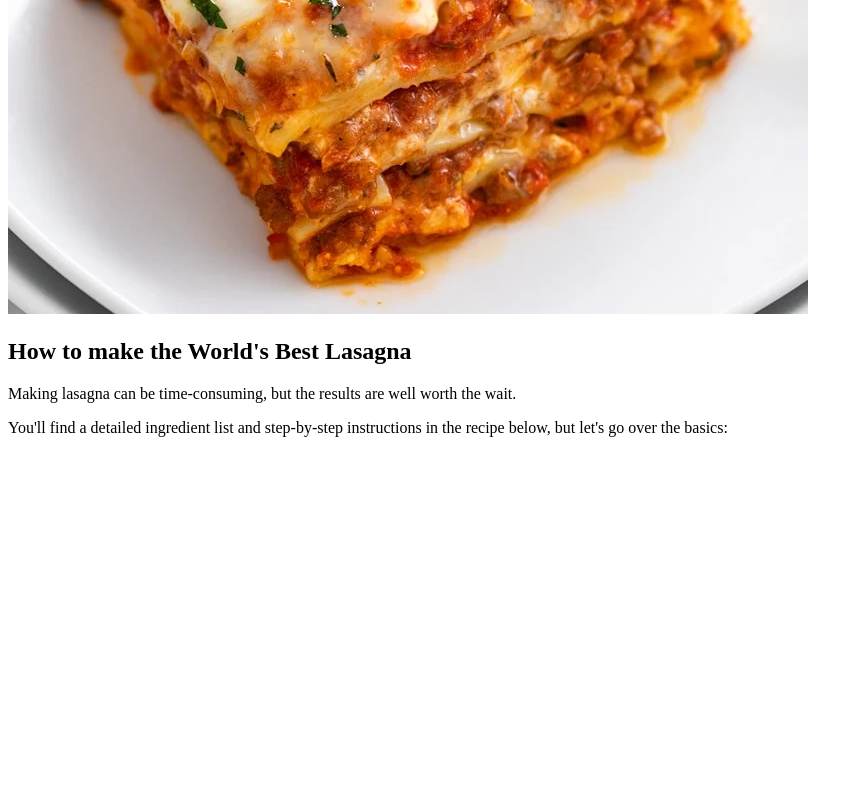
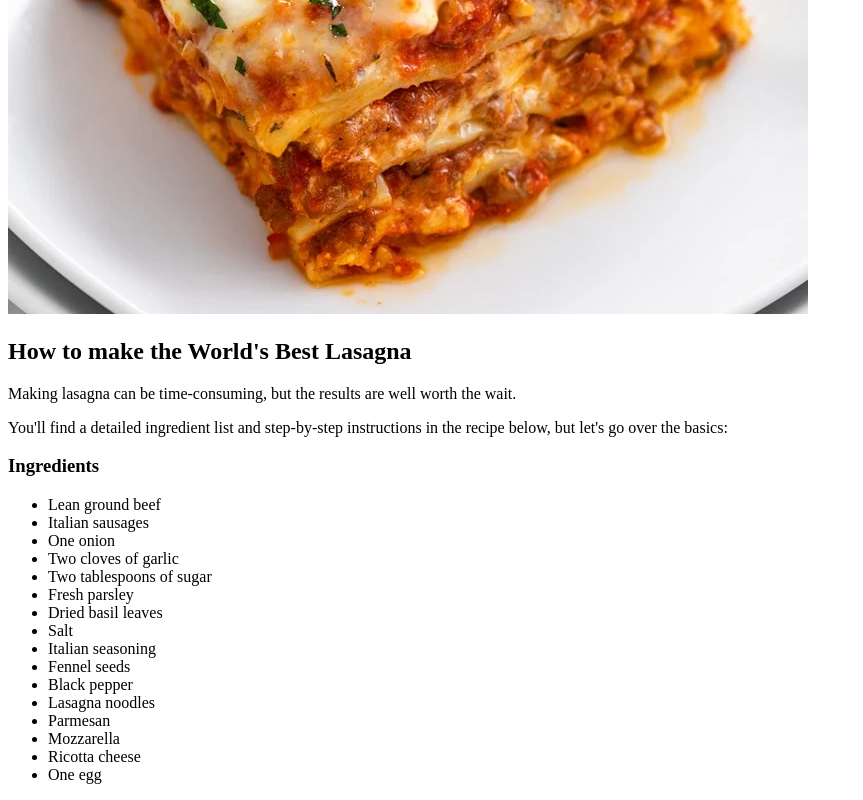
Before and after one commit to anondude2/odin-recipes, a plain HTML site: page recipes/lasagna.html in a window 1280 px wide. Shown: the part 366-1166 px from the top of the page, without its empty margins (0-863 px from the left). Before the commit the page ends 819 px from the top, so only its background shows below. Drawn offline with Linux system fonts and the light colour scheme.

Commit message:
Add heading for ingredients and a unordered list of ingredients

```diff
--- a/recipes/lasagna.html
+++ b/recipes/lasagna.html
@@ -13,5 +13,26 @@
 
         <p>Making lasagna can be time-consuming, but the results are well worth the wait.</p>
         <p>You'll find a detailed ingredient list and step-by-step instructions in the recipe below, but let's go over the basics:</p>
+
+        <h3>Ingredients</h3>
+
+        <ul>
+            <li>Lean ground beef</li>
+            <li>Italian sausages</li>
+            <li>One onion</li>
+            <li>Two cloves of garlic</li>
+            <li>Two tablespoons of sugar</li>
+            <li>Fresh parsley</li>
+            <li>Dried basil leaves</li>
+            <li>Salt</li>
+            <li>Italian seasoning</li>
+            <li>Fennel seeds</li>
+            <li>Black pepper</li>
+            <li>Lasagna noodles</li>
+            <li>Parmesan</li>
+            <li>Mozzarella</li>
+            <li>Ricotta cheese</li>
+            <li>One egg</li>
+        </ul>
     </body>
 </html>
```
